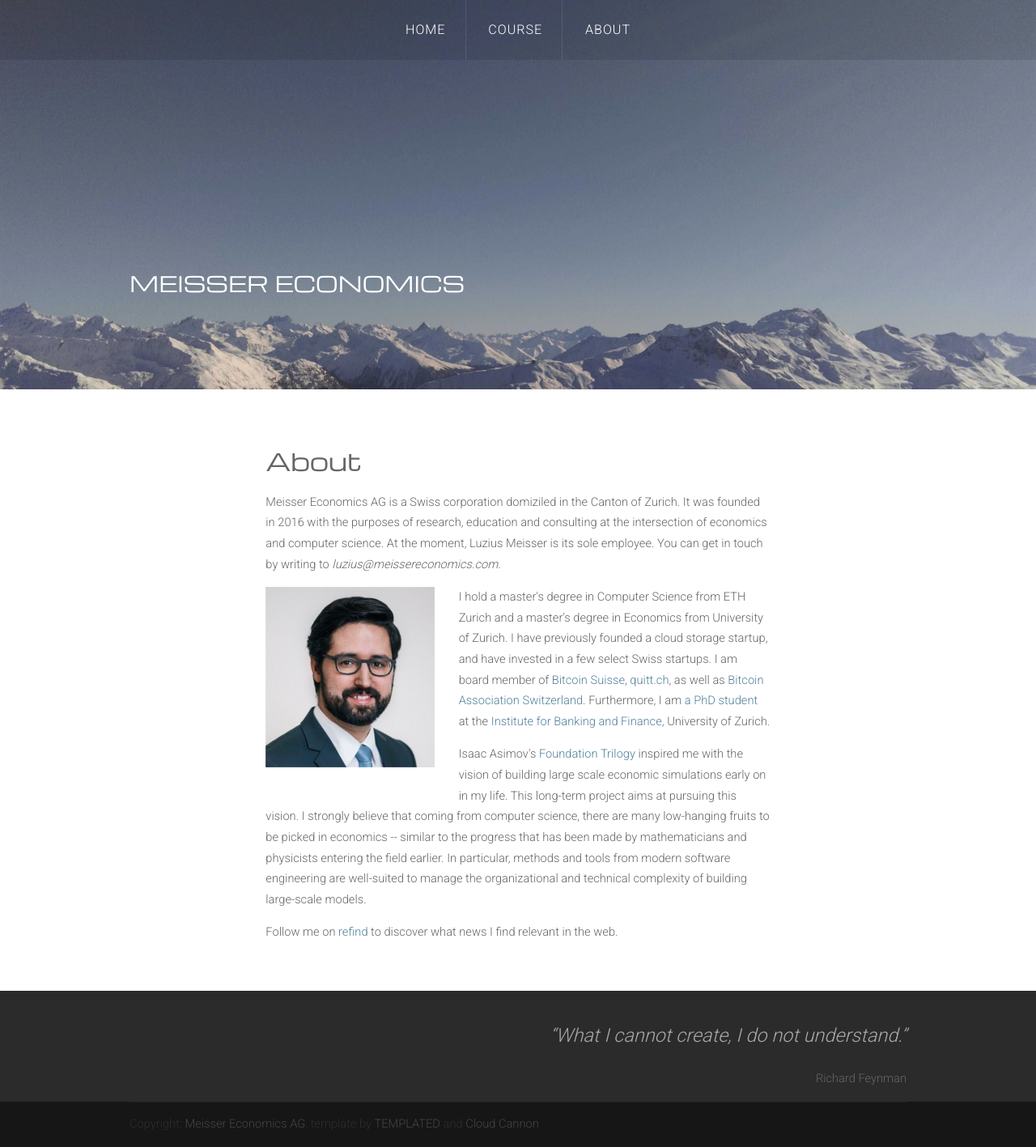
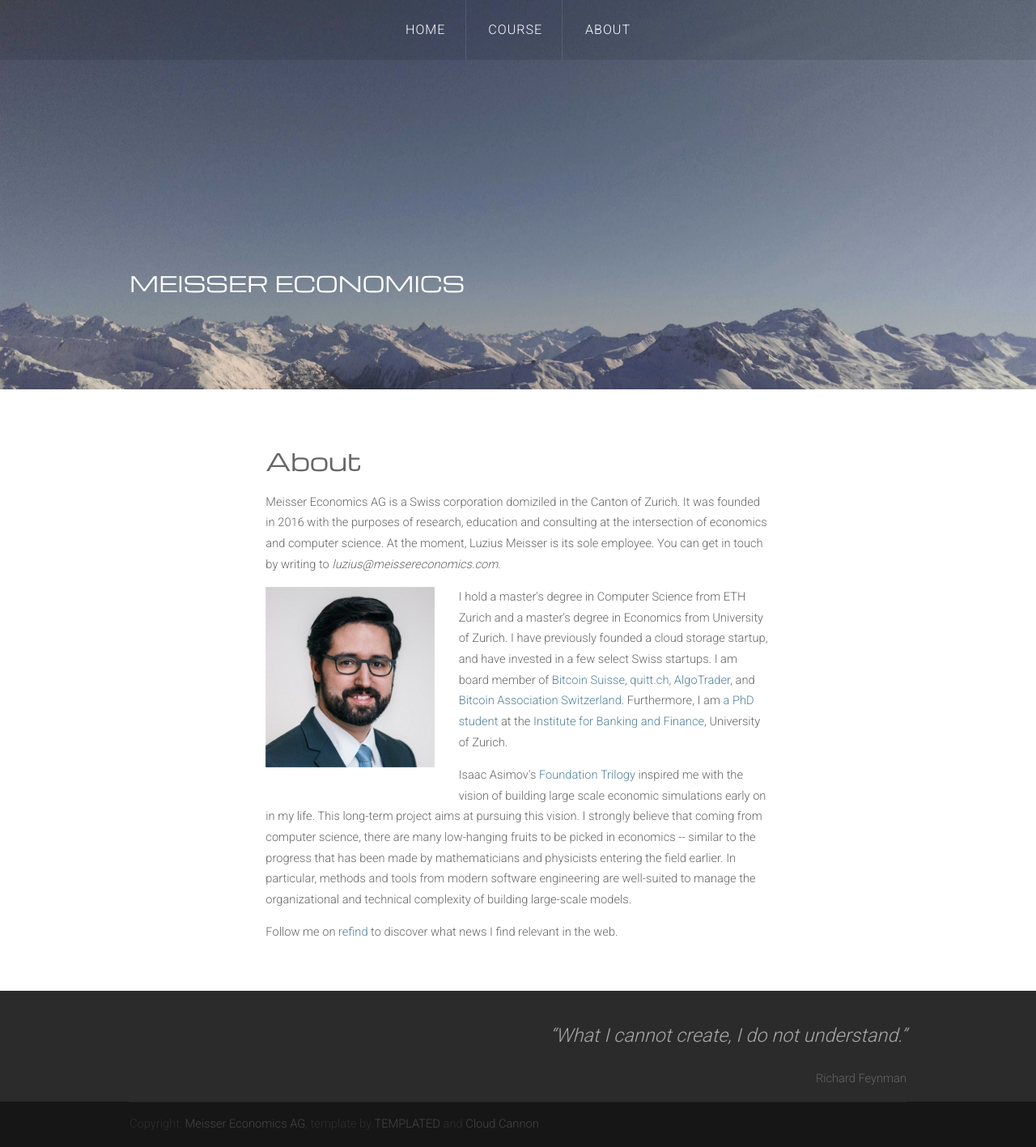
Before and after one commit to meisserecon/www, a Jekyll site: the page built from about.md, in a window 1280 px wide. Shown: the whole page at 81% size. Built offline with Jekyll 4.4.1, drawn with Linux system fonts in a browser that asks for light colours; nearby versions of some CDN libraries.

Commit message:
Update about.md

```diff
--- a/about.md
+++ b/about.md
@@ -5,7 +5,7 @@ permalink: /about/
 ---
 <p>Meisser Economics AG is a Swiss corporation domiziled in the Canton of Zurich. It was founded in 2016 with the purposes of research, education and consulting at the intersection of economics and computer science. At the moment, Luzius Meisser is its sole employee. You can get in touch by writing to <em>luzius@meissereconomics.com</em>.</p>
 
-<p><img src="/assets/images/luzius2.jpg" alt="" class="image left"> I hold a master's degree in Computer Science from ETH Zurich and a master's degree in Economics from University of Zurich. I have previously founded a cloud storage startup, and have invested in a few select Swiss startups. I am board member of <a href="http://bitcoinsuisse.ch">Bitcoin Suisse</a>, <a href="http://quitt.ch">quitt.ch</a>, as well as <a href="http://bitcoinassociation.ch/">Bitcoin Association Switzerland</a>. Furthermore, I am <a href="http://www.phd-finance.uzh.ch/en/People/students/meisser.html">a PhD student</a> at the <a href="http://www.bf.uzh.ch/">Institute for Banking and Finance</a>, University of Zurich.</p>
+<p><img src="/assets/images/luzius2.jpg" alt="" class="image left"> I hold a master's degree in Computer Science from ETH Zurich and a master's degree in Economics from University of Zurich. I have previously founded a cloud storage startup, and have invested in a few select Swiss startups. I am board member of <a href="http://bitcoinsuisse.ch">Bitcoin Suisse</a>, <a href="http://quitt.ch">quitt.ch</a>, <a href="http://algotrader.com">AlgoTrader</a>, and <a href="http://bitcoinassociation.ch/">Bitcoin Association Switzerland</a>. Furthermore, I am <a href="http://www.phd-finance.uzh.ch/en/People/students/meisser.html">a PhD student</a> at the <a href="http://www.bf.uzh.ch/">Institute for Banking and Finance</a>, University of Zurich.</p>
 
 <p>Isaac Asimov's <a href="https://en.wikipedia.org/wiki/Foundation_series">Foundation Trilogy</a> inspired me with the vision of building large scale economic simulations early on in my life. This long-term project aims at pursuing this vision. I strongly believe that coming from computer science, there are many low-hanging fruits to be picked in economics -- similar to the progress that has been made by mathematicians and physicists entering the field earlier. In particular, methods and tools from modern software engineering are well-suited to manage the organizational and technical complexity of building large-scale models.</p>
 
```
